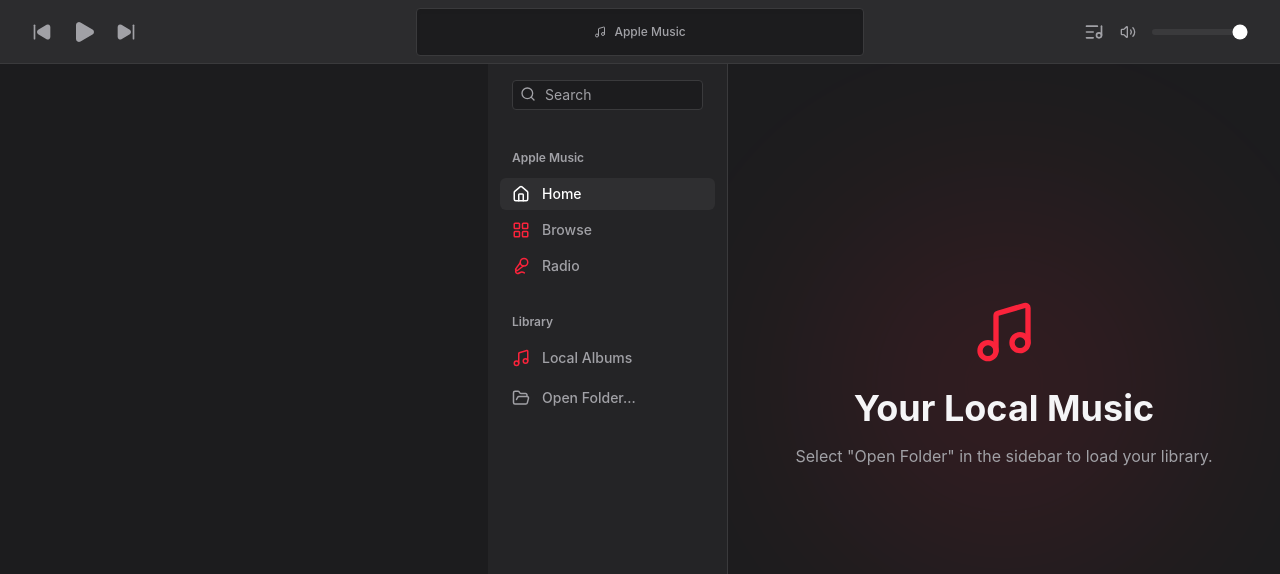
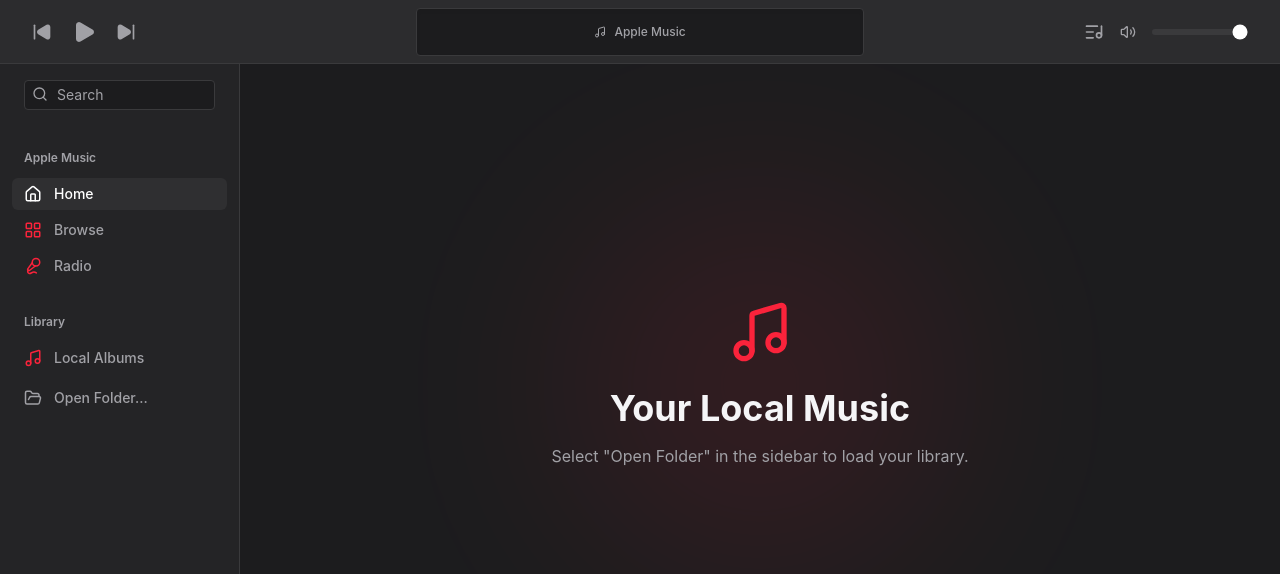
Before and after one commit to adityogi/Music_Project, a React (Vite) app: page / in a window 1280 px wide. Shown: the top 574 px of the page. Built offline with nearby package versions, Linux system fonts and the light colour scheme.

Commit message:
Upload File Display

```diff
--- a/index.html
+++ b/index.html
@@ -3,11 +3,11 @@
   <head>
     <meta charset="UTF-8" />
     <meta name="viewport" content="width=device-width, initial-scale=1.0" />
-    <title>Apple Music</title>
+    <title>Apple Music Local</title>
   </head>
-  <!-- These inline styles make it mathematically impossible for the app to shrink -->
-  <body style="margin: 0; padding: 0; width: 100vw; height: 100vh; overflow: hidden; background-color: #1c1c1e;">
-    <div id="root" style="width: 100%; height: 100%; max-width: none !important; margin: 0 !important; padding: 0 !important; text-align: left !important; display: flex;"></div>
+  <body class="m-0 p-0 w-screen h-screen overflow-hidden bg-[#1c1c1e] text-[#f5f5f7]">
+    <!-- By adding w-full and h-full here, the root div HAS to take up the whole monitor -->
+    <div id="root" class="w-full h-full flex"></div>
     <script type="module" src="/src/main.jsx"></script>
   </body>
 </html>
--- a/src/App.jsx
+++ b/src/App.jsx
@@ -1,21 +1,84 @@
-import React from 'react';
+import React, { useState, useRef } from 'react';
+import { FolderDown } from 'lucide-react';
 import Sidebar from './components/layout/Sidebar';
 import PlayerBar from './components/layout/PlayerBar';
+import QueueDrawer from './components/layout/QueueDrawer';
 import HomeView from './views/HomeView';
 import LibraryView from './views/LibraryView';
 import AlbumDetailView from './views/AlbumDetailView';
 import { usePlayerStore } from './store/usePlayerStore';
-import QueueDrawer from './components/layout/QueueDrawer';
+import { extractFilesFromDrop } from './utils/dropReader';
+import { parseLocalFolder } from './utils/musicParser';
 
 export default function App() {
-  const { currentView } = usePlayerStore();
+  const { currentView, setLibrary, setView } = usePlayerStore();
+  const [isDragging, setIsDragging] = useState(false);
+  const [isProcessing, setIsProcessing] = useState(false);
+  const dragCounter = useRef(0);
+
+  // --- Drag & Drop Handlers ---
+  const handleDragEnter = (e) => {
+    e.preventDefault();
+    e.stopPropagation();
+    dragCounter.current += 1;
+    if (e.dataTransfer.items && e.dataTransfer.items.length > 0) {
+      setIsDragging(true);
+    }
+  };
+
+  const handleDragLeave = (e) => {
+    e.preventDefault();
+    e.stopPropagation();
+    dragCounter.current -= 1;
+    // Only hide if we actually left the main browser window
+    if (dragCounter.current === 0) {
+      setIsDragging(false);
+    }
+  };
+
+  const handleDragOver = (e) => {
+    e.preventDefault();
+    e.stopPropagation();
+    // onDragOver must be prevented to allow a drop
+  };
+
+  const handleDrop = async (e) => {
+    e.preventDefault();
+    e.stopPropagation();
+    setIsDragging(false);
+    dragCounter.current = 0; // Reset the counter
+
+    if (!e.dataTransfer.items || e.dataTransfer.items.length === 0) return;
+
+    setIsProcessing(true); // Show a loading state if parsing a massive folder
+
+    try {
+      // 1. Unpack the dropped folder
+      const rawFiles = await extractFilesFromDrop(e.dataTransfer.items);
+
+      // 2. Pass it to our existing ID3 parser
+      const { songs, albums } = await parseLocalFolder(rawFiles);
+
+      // 3. Update the global state
+      setLibrary(songs, albums);
+      setView('library');
+    } catch (error) {
+      console.error("Failed to parse dropped files:", error);
+    } finally {
+      setIsProcessing(false);
+    }
+  };
 
   return (
-    <div className="h-screen w-full bg-apple-bg text-apple-text flex flex-col font-sans overflow-hidden select-none">
+    <div
+      className="w-full h-full flex flex-col font-sans overflow-hidden select-none bg-apple-bg relative"
+      onDragEnter={handleDragEnter}
+      onDragOver={handleDragOver}
+      onDragLeave={handleDragLeave}
+      onDrop={handleDrop}
+    >
       <PlayerBar />
-      <div className="flex flex-1 overflow-hidden">
-      <QueueDrawer/>
-      <div className="flex flex-1 overflow-hidden relative"></div>
+      <div className="flex flex-1 overflow-hidden relative w-full">
         <Sidebar />
 
         <main className="flex-1 overflow-y-auto relative p-8 pb-32">
@@ -23,7 +86,29 @@
           {currentView === 'library' && <LibraryView />}
           {currentView === 'album' && <AlbumDetailView />}
         </main>
+
+        <QueueDrawer />
       </div>
+
+      {/* Drag & Drop Overlay */}
+      {isDragging && (
+        <div className="absolute inset-0 z-[100] bg-black/60 backdrop-blur-md border-4 border-dashed border-apple-red m-4 rounded-2xl flex flex-col items-center justify-center pointer-events-none animate-in fade-in duration-200">
+          <div className="bg-apple-red/20 p-8 rounded-full mb-6">
+            <FolderDown size={80} className="text-apple-red" />
+          </div>
+          <h2 className="text-4xl font-bold text-white mb-2">Drop Music Here</h2>
+          <p className="text-apple-muted text-lg">We'll automatically scan for audio files and artwork.</p>
+        </div>
+      )}
+
+      {/* Loading Overlay */}
+      {isProcessing && (
+        <div className="absolute inset-0 z-[100] bg-black/80 backdrop-blur-sm flex flex-col items-center justify-center">
+          <div className="w-12 h-12 border-4 border-apple-border border-t-apple-red rounded-full animate-spin mb-4"></div>
+          <h2 className="text-xl font-bold text-white">Scanning Library...</h2>
+          <p className="text-apple-muted text-sm">Reading ID3 tags and extracting artwork.</p>
+        </div>
+      )}
     </div>
   );
 }
--- a/src/index.css
+++ b/src/index.css
@@ -10,23 +10,6 @@
   --color-apple-muted: #a1a1a6;
 
   --font-sans: -apple-system, BlinkMacSystemFont, "San Francisco", "Helvetica Neue", sans-serif;
-}
-
-/*
-  NUKE VITE DEFAULTS
-  This forces the app to take up the true full screen and kills the 1280px centering
-*/
-:root, html, body, #root {
-  width: 100vw !important;
-  height: 100vh !important;
-  max-width: none !important;
-  margin: 0 !important;
-  padding: 0 !important;
-  text-align: left !important;
-  background-color: var(--color-apple-bg);
-  overflow: hidden;
-  display: flex;
-  flex-direction: column;
 }
 
 /* Custom Scrollbar */
@@ -43,29 +26,3 @@
 ::-webkit-scrollbar-thumb:hover {
   background: #4a4a4c;
 }
-
-/* Force standard full-screen bounds and kill Vite's default centering */
-html, body, #root {
-  width: 100%;
-  height: 100%;
-  margin: 0;
-  padding: 0;
-  text-align: left;
-  background-color: var(--color-apple-bg);
-  overflow: hidden;
-}
-
-/* Custom Scrollbar */
-::-webkit-scrollbar {
-  width: 8px;
-}
-::-webkit-scrollbar-track {
-  background: var(--color-apple-bg);
-}
-::-webkit-scrollbar-thumb {
-  background: var(--color-apple-border);
-  border-radius: 4px;
-}
-::-webkit-scrollbar-thumb:hover {
-  background: #4a4a4c;
-}
--- /dev/null
+++ b/src/utils/dropReader.js
@@ -0,0 +1,49 @@
+export const extractFilesFromDrop = async (dataTransferItems) => {
+  const files = [];
+  const entries = [];
+
+  // Grab the root items dropped into the window
+  for (let i = 0; i < dataTransferItems.length; i++) {
+    const item = dataTransferItems[i];
+    if (item.kind === 'file') {
+      entries.push(item.webkitGetAsEntry());
+    }
+  }
+
+  // Recursive function to dig through directories
+  const traverseEntry = async (entry, path = '') => {
+    if (!entry) return;
+
+    if (entry.isFile) {
+      const file = await new Promise((resolve) => entry.file(resolve));
+
+      // Polyfill webkitRelativePath so our existing musicParser doesn't break
+      // We manually attach the folder path structure to the file object
+      Object.defineProperty(file, 'webkitRelativePath', {
+        value: entry.fullPath.replace(/^\//, ''), // Remove leading slash
+        writable: false
+      });
+
+      files.push(file);
+    } else if (entry.isDirectory) {
+      const dirReader = entry.createReader();
+
+      // Read all entries in this directory
+      const dirEntries = await new Promise((resolve) => {
+        dirReader.readEntries(resolve);
+      });
+
+      // Recursively traverse them
+      for (const e of dirEntries) {
+        await traverseEntry(e, `${path}${entry.name}/`);
+      }
+    }
+  };
+
+  // Start the traversal for all dropped items
+  for (const entry of entries) {
+    await traverseEntry(entry);
+  }
+
+  return files;
+};
```
